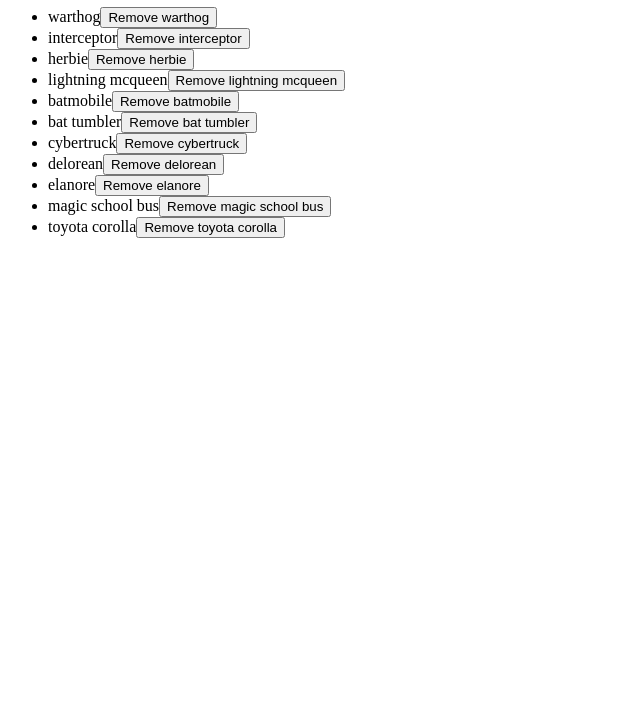
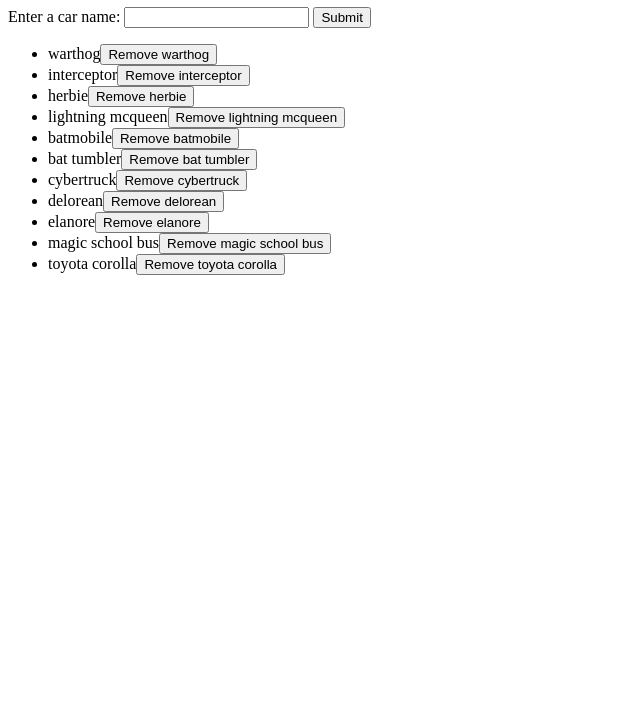
Before and after one commit to chonsukp/feb24-t3w3-js-dom-intro, a plain HTML site: page src/index.html in a window 1280 px wide. Shown: the part 73-800 px from the top of the page, without its empty margins (0-640 px from the left). Drawn offline with Linux system fonts and the light colour scheme.

Commit message:
feat: html form in html page

```diff
--- a/src/index.html
+++ b/src/index.html
@@ -9,6 +9,12 @@
 
 	<h1>Cars List</h1>
 
+    <form id="carsInputForm">
+        <label for="carNameInput">Enter a car name:</label>
+        <input type="text" name="carNameInput" id="carInputText" required>
+        <input type="submit">
+    </form>
+
 	<section id="carsContainer">
 	</section>
 
```
